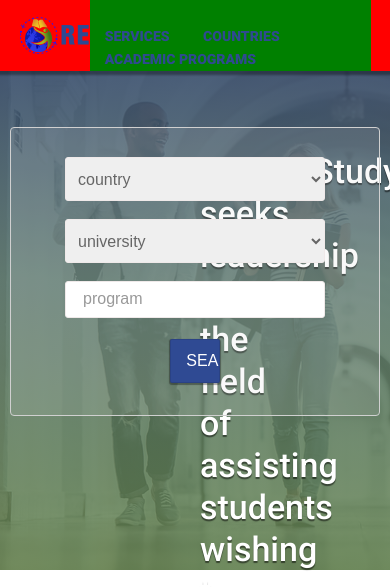
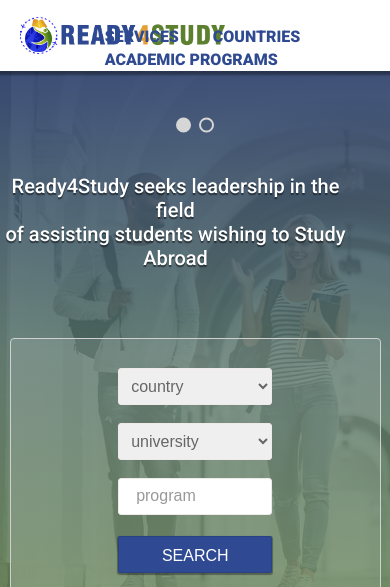
Before and after one commit to Yamina21/firstProjectByCAC, a plain HTML site: page index.html in a window 390 px wide. Shown: the top 587 px of the page. Drawn offline with Linux system fonts and the light colour scheme.

Commit message:
Make the header responsive

```diff
--- a/css/style.css
+++ b/css/style.css
@@ -12,6 +12,11 @@
     color: #131313;
     font-family: 'Roboto', sans-serif;
 }
+.container {
+    max-width: 1170px;
+    margin: 6px auto;
+    text-align: center;
+}
 
 ul {
     list-style-type: none;
@@ -24,7 +29,9 @@
 .relative {
     position: relative;
 }
-
+header{
+    background-color: yellow;
+}
 
 footer ul a,
 .light {
@@ -44,8 +51,9 @@
     position: fixed;
     z-index: 10;
     box-shadow: 0 1px 2px 3px rgba(0, 0, 0, 0.34);
-    background-color: red;
+    background-color: #fff;
     overflow: hidden;
+    top: 0;
 
 }
 
@@ -68,15 +76,9 @@
 }
 .navbar-options {
     float: right;
-    background-color: green;
     width: 80%;
     hyphens: 80%;
     position: relative;
-}
-@media(max-width: 1200px){
-    .navbar-options{
-        font-size: 14px;
-    }
 }
 
 .navbar-collapse {
@@ -127,7 +129,7 @@
     border: 1px solid #eee;
     box-shadow: rgba(14, 5, 5, 0.38) 1px 2px 2px 0px;
     transition: all 0.1s;
-    z-index: 100;
+
 }
 
 ul.dropdown li {
@@ -142,6 +144,7 @@
 li.navbar-item:hover > ul.dropdown {
     max-width: 200px;
     opacity: 1;
+    z-index: 100;
 }
 
 /* slideshow by Nabila. navbar by Amal. collect by Marah */
@@ -164,21 +167,15 @@
     height: 570px;
     color:white;
     background-image: linear-gradient(rgba(0,0,100,0.7), rgba(0,90,0,0.5));
-    position: relative;
+    margin-top: 71px;
 }
-
-/* img {
-    width: 100%;
-    vertical-align: middle;
-    opacity:0.7;
-} */
 
 .bg-image {
     width: 100%;
     height: 570px;
     background-size: cover;
     background-position: 25%;
-    background-repeat: no-re
+    background-repeat: no-repeat;
 }
 
 .bg-image-1 {
@@ -196,19 +193,18 @@
     font-weight: 500;
     line-height: 42px;
     text-shadow: 0 2px 1px rgba(0, 0, 0, 0.5);
-    padding: 0 200px;
+    top: 20%;
+    width: 90%;
+    text-align: center;
     position: absolute;
-    top: 150px;
-    /*top: 250px;*/
-    /*bottom: 2px;*/
-    width: 100%;
-    text-align: center;
-    /*z-index: 8000;*/
+    /* ____mohCoder____*/
+    display: block;
+    margin: 5px auto;
+    /* _______________*/
 }
-
 .dot-container {
     position: absolute;
-    top: 10%;
+    top: 15%;
     left: 50%;
     transform: translate(-50%, -50%);
 }
@@ -229,22 +225,14 @@
     border: 2px solid #D6D6D6;
 }
 
-.slideshow .container {
-    position: absolute;
-    bottom: 88px;
-    left: 0;
-    right: 0;
-}
-
-
 /* Fading animation */
 
 
 .fade {
     -webkit-animation-name: fade;
-    -webkit-animation-duration: 1.5s;
+    -webkit-animation-duration: .6s;
     animation-name: fade;
-    animation-duration: 1.5s;
+    animation-duration: .6s;
 }
 
 @-webkit-keyframes fade {
@@ -287,14 +275,16 @@
     height: auto;
     border: 1px solid #d0d0d0;
     border-radius: 4px;
-    margin: 60px auto;
     background-color: rgba(212, 210, 210, 0.14);
-    padding: 20px 30px
+    padding: 20px 30px;
+    position:absolute;
+    margin: 0px 10px;
+    top: 40%;
 }
 
 .banner-select select {
-    width: 260px;
-    height: 44px;
+    width: 20%;
+    height: 37px;
     font-size: 16px;
     color: #666;
     border: 1px solid #efe9e9;
@@ -305,7 +295,7 @@
 }
 
 .banner-select input[type="text"] {
-    width: 260px;
+    width: 20%;;
     height: 37px;
     color: #343030;
     border-radius: 3px;
@@ -323,7 +313,8 @@
 
 .banner-select input[type="submit"] {
     width: 16%;
-    padding: 12px 15px;
+    height: 37px;
+    padding: 10px 15px;
     background-color: #2f4a93;
     color: #FFF;
     border-radius: 2px;
@@ -334,7 +325,7 @@
     font-family: Arial;
     text-align: center;
     color: #fff;
-    transition: 0.5s all ease-in-out;
+    transition: 0.3s all ease-in-out;
     margin: 12px
 }
 
@@ -343,18 +334,24 @@
     background-color: #FFF;
     border: 1px solid #2f4a93
 }
+@media(max-width: 700px){
+    .text{
+        font-size: 20px;
+        line-height: normal;
+    }
+    .banner-select select{
+        width: 50%;
+    }
+    .banner-select input[type="text"]{
+        width: 50%;
+    }
+    .banner-select input[type="submit"] {
+        width: 50%;
+    }
+}
 
 
 /* __________________start about us- MohCoder__________________*/
-
-.container {
-    max-width: 1170px;
-    margin: 6px auto;
-    text-align: center;
-
-}
-
-
 
 #about-us{
     width:100%;
@@ -420,28 +417,6 @@
     height:210px;
 }
 
-
-@media (max-width: 1200px){
-    #Ready4Study{
-        width: 80%;
-        border:none;
-    }
-    #Ready4Study-text{
-        float: none;
-        width: 100%;
-        text-align: center;
-        border-bottom:2px solid #edb730;
-    }
-    #Ready4Study .btn{
-        margin:12px auto;
-    }
-    #Ready4Study-video{
-        float: none;
-        width: 70%;
-        margin: 10px auto;
-        padding-top: 5px;
-    }
-}
 /* start services*/
 #services-section{
     height:430px;
@@ -711,5 +686,29 @@
     }
 
 }
+/* ________________About-us Responsive-mohCoder________________ */
 
-/* -------------------------------------------- */
+@media (max-width: 1200px){
+    #Ready4Study{
+        width: 80%;
+        border:none;
+    }
+    #Ready4Study-text{
+        float: none;
+        width: 100%;
+        text-align: center;
+        border-bottom:2px solid #edb730;
+    }
+    #Ready4Study .btn{
+        margin:12px auto;
+    }
+    #Ready4Study-video{
+        float: none;
+        width: 70%;
+        margin: 10px auto;
+        padding-top: 5px;
+    }
+}
+/* _______About-us Responsive________ */
+
+/* ________________________________________________________________ */
--- a/index.html
+++ b/index.html
@@ -53,15 +53,12 @@
                 </div>
             </div>
         </nav>
-    </header>
+
+
         <div class="slideshow">
-            <!-- Start Nabila -->
-                <!-- Slideshow-->
-                <!-- <div class="slideshow-container"> -->
             <div class="mySlides fade">
                 <div class="numbertext"></div>
                 <div class="bg-image bg-image-1"></div>
-                    <!-- <img  style="width:100%;" src="images/image1.png"> -->
                 <div class="text">
                     Ready4Study seeks leadership in the field <br/>of assisting students wishing to Study Abroad
                 </div>
@@ -69,40 +66,17 @@
             <div class="mySlides fade">
                 <div class="numbertext"></div>
                 <div class="bg-image bg-image-2"></div>
-                    <!-- <img src="images/image2.png" style="width:100%;"> -->
                 <div class="text" style="color: white; z-index: 1;">
                     Contact us now and have the chance to study in Italy
                 </div>
             </div>
-                <!-- </div> -->
-
-                <!-- <br> -->
             <div class="dot-container" style="text-align:center">
                 <span class="dot"></span>
                 <span class="dot"></span>
             </div>
-            <!-- <script>
-            var slideIndex = 0;
-            showSlides();
 
-            function showSlides() {
-                var i;
-                var slides = document.getElementsByClassName("mySlides");
-                var dots = document.getElementsByClassName("dot");
-                for (i = 0; i < slides.length; i++) {
-                    slides[i].style.display = "none";
-                }
-                slideIndex++;
-                if (slideIndex > slides.length) {slideIndex = 1}
-                for (i = 0; i < dots.length; i++) {
-                    dots[i].className = dots[i].className.replace(" active", "");
-                }
-                slides[slideIndex-1].style.display = "block";
-                dots[slideIndex-1].className += " active";
-                setTimeout(showSlides, 7000); // Change image every 7 seconds
-            }
-            </script> -->
-            <!-- End Nabila -->
+            <!--                Start Amal                    -->
+
             <div class="container">
                 <div class="banner-select">
                     <select>
@@ -114,16 +88,19 @@
                         <option selected>university</option>
                         <option>Cairo university</option>
                         <option>Ain shams university </option>
-                    <option></option>
-                    <option></option>
                     </select>
                     <input type="text" alt="text" placeholder="program">
                     <input type="submit" id="submit" value="SEARCH">
                 </div>
             </div>
         </div>
+    </header>
 
-              <!-- ****************************-Start mohCoder-***************************** -->
+    <!--                Start Nabila              -->
+
+
+
+              <!-- _____________Start mohCoder_____________ -->
 
     <div class="sections" id="about-us">
         <div class="container">
```
Lines whose indentation alone changed are shown as unchanged.
